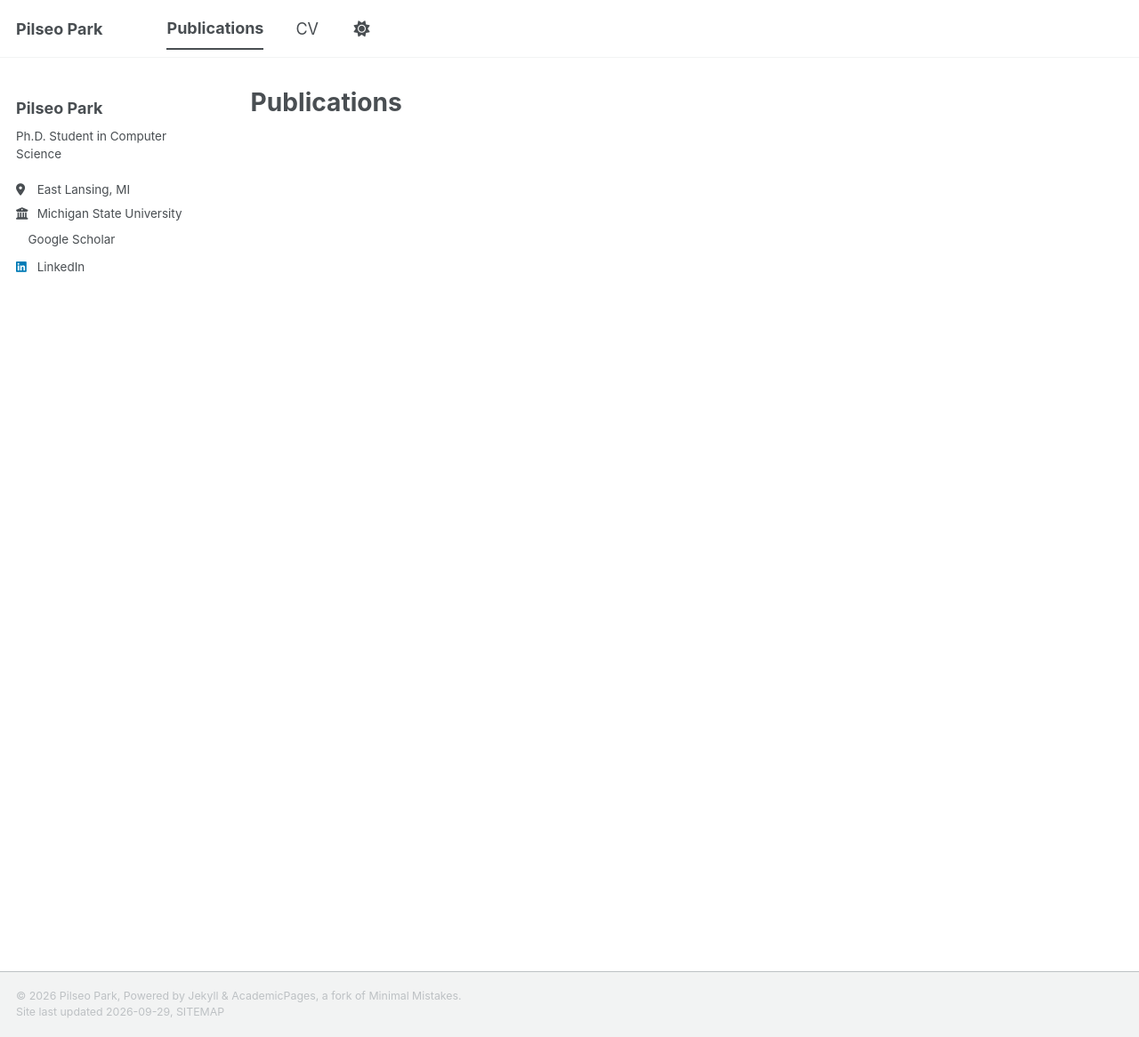
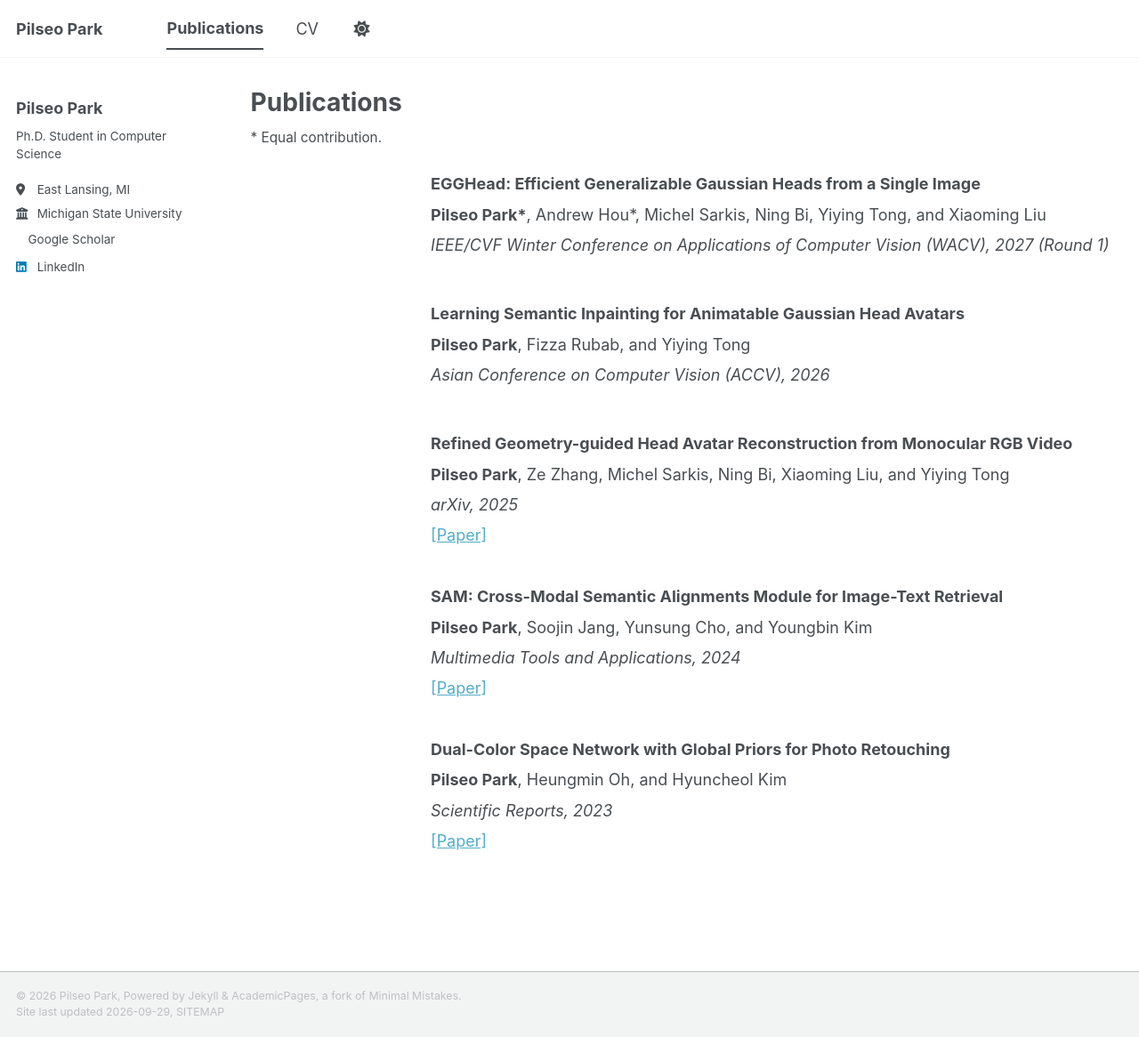
Before and after one commit to bbakpil/bbakpil.github.io, a Jekyll site: the page built from _pages/publications.html, in a window 1280 px wide and 1166 px high. Shown: the whole window at 89% size. Built offline with Jekyll 4.4.1, drawn with Linux system fonts in a browser that asks for light colours; a style sheet for code colours, icons or effects is not loaded.

Commit message:
Populate publications from CV with full names and empty teaser spaces

```diff
--- a/_pages/publications.html
+++ b/_pages/publications.html
@@ -5,4 +5,100 @@ permalink: /publications/
 author_profile: true
 ---
 
-<!-- Add publications here. Links and images are intentionally unset. -->
+<style>
+  .publications-list .publication-entry {
+    display: grid;
+    grid-template-columns: 180px minmax(0, 1fr);
+    gap: 1.25rem;
+    align-items: start;
+    margin-bottom: 2rem;
+  }
+  .publications-list .publication-teaser { min-height: 110px; }
+  .publications-list .publication-teaser img {
+    display: block;
+    width: 100%;
+    height: auto;
+  }
+  .publications-list .publication-title {
+    margin: 0 0 0.4rem;
+    padding: 0;
+    border: 0;
+    font-size: 1em;
+    font-weight: 700;
+    line-height: 1.45;
+  }
+  .publications-list .publication-authors,
+  .publications-list .publication-venue,
+  .publications-list .publication-links {
+    margin: 0 0 0.35rem;
+    line-height: 1.55;
+  }
+  .publication-note { margin-bottom: 1.5rem; font-size: 0.85em; }
+  @media (max-width: 640px) {
+    .publications-list .publication-entry { grid-template-columns: minmax(0, 1fr); gap: 0.75rem; }
+    .publications-list .publication-teaser { display: none; }
+    .publications-list .publication-teaser:has(img) { display: block; min-height: 0; }
+  }
+</style>
+
+<p class="publication-note">* Equal contribution.</p>
+
+<div class="publications-list">
+  <article class="publication-entry" id="egghead">
+    <div class="publication-teaser">
+      <!-- Teaser image to be added. -->
+    </div>
+    <div class="publication-info">
+      <h2 class="publication-title">EGGHead: Efficient Generalizable Gaussian Heads from a Single Image</h2>
+      <p class="publication-authors"><strong>Pilseo Park*</strong>, Andrew Hou*, Michel Sarkis, Ning Bi, Yiying Tong, and Xiaoming Liu</p>
+      <p class="publication-venue"><em>IEEE/CVF Winter Conference on Applications of Computer Vision (WACV), 2027 (Round 1)</em></p>
+    </div>
+  </article>
+
+  <article class="publication-entry" id="singa">
+    <div class="publication-teaser">
+      <!-- Teaser image to be added. -->
+    </div>
+    <div class="publication-info">
+      <h2 class="publication-title">Learning Semantic Inpainting for Animatable Gaussian Head Avatars</h2>
+      <p class="publication-authors"><strong>Pilseo Park</strong>, Fizza Rubab, and Yiying Tong</p>
+      <p class="publication-venue"><em>Asian Conference on Computer Vision (ACCV), 2026</em></p>
+    </div>
+  </article>
+
+  <article class="publication-entry" id="refined-head">
+    <div class="publication-teaser">
+      <!-- Teaser image to be added. -->
+    </div>
+    <div class="publication-info">
+      <h2 class="publication-title">Refined Geometry-guided Head Avatar Reconstruction from Monocular RGB Video</h2>
+      <p class="publication-authors"><strong>Pilseo Park</strong>, Ze Zhang, Michel Sarkis, Ning Bi, Xiaoming Liu, and Yiying Tong</p>
+      <p class="publication-venue"><em>arXiv, 2025</em></p>
+      <p class="publication-links"><a href="https://arxiv.org/abs/2503.21886">[Paper]</a></p>
+    </div>
+  </article>
+
+  <article class="publication-entry" id="sam">
+    <div class="publication-teaser">
+      <!-- Teaser image to be added. -->
+    </div>
+    <div class="publication-info">
+      <h2 class="publication-title">SAM: Cross-Modal Semantic Alignments Module for Image-Text Retrieval</h2>
+      <p class="publication-authors"><strong>Pilseo Park</strong>, Soojin Jang, Yunsung Cho, and Youngbin Kim</p>
+      <p class="publication-venue"><em>Multimedia Tools and Applications, 2024</em></p>
+      <p class="publication-links"><a href="https://link.springer.com/content/pdf/10.1007/s11042-023-15798-9.pdf">[Paper]</a></p>
+    </div>
+  </article>
+
+  <article class="publication-entry" id="dual-color">
+    <div class="publication-teaser">
+      <!-- Teaser image to be added. -->
+    </div>
+    <div class="publication-info">
+      <h2 class="publication-title">Dual-Color Space Network with Global Priors for Photo Retouching</h2>
+      <p class="publication-authors"><strong>Pilseo Park</strong>, Heungmin Oh, and Hyuncheol Kim</p>
+      <p class="publication-venue"><em>Scientific Reports, 2023</em></p>
+      <p class="publication-links"><a href="https://www.nature.com/articles/s41598-023-47186-6">[Paper]</a></p>
+    </div>
+  </article>
+</div>
```
